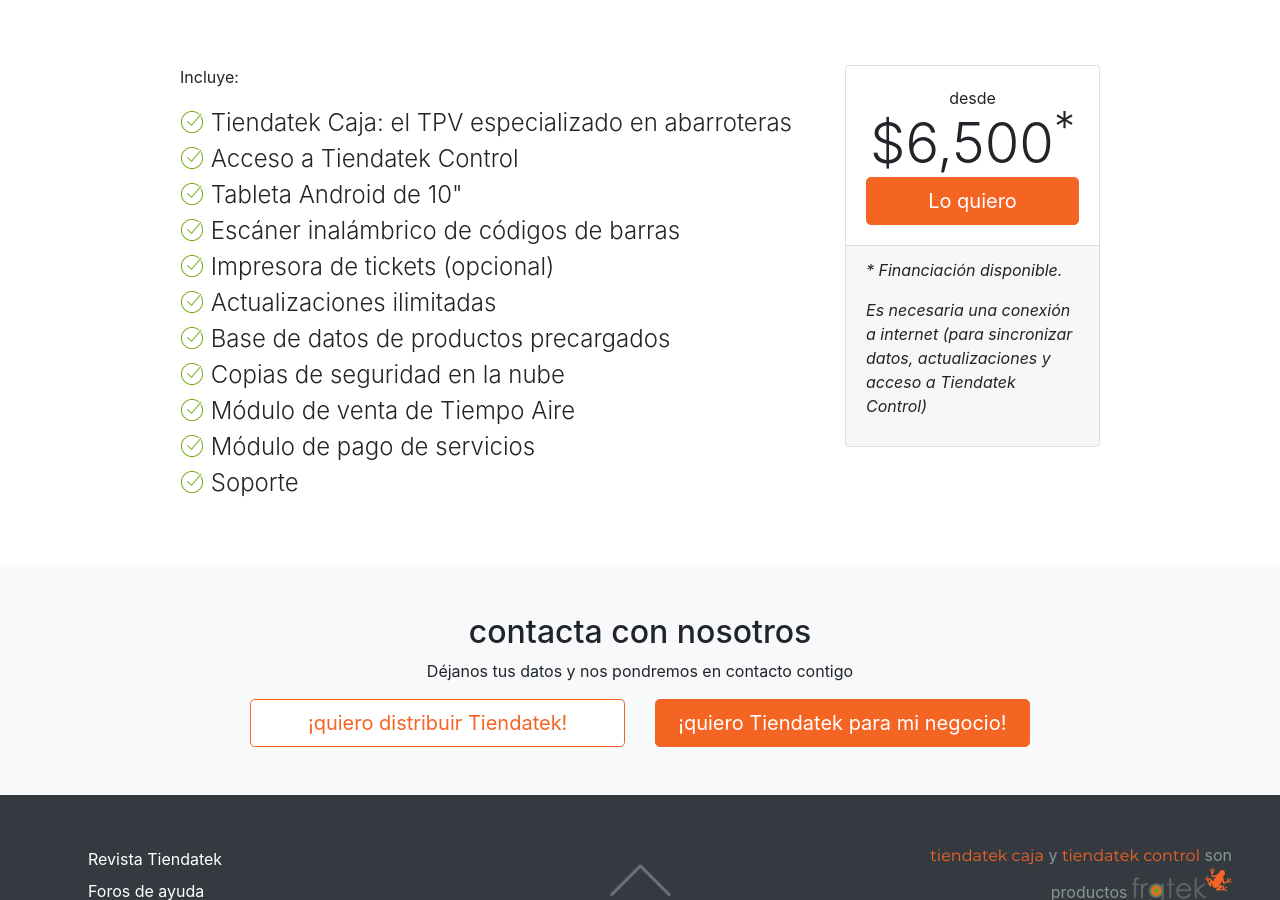
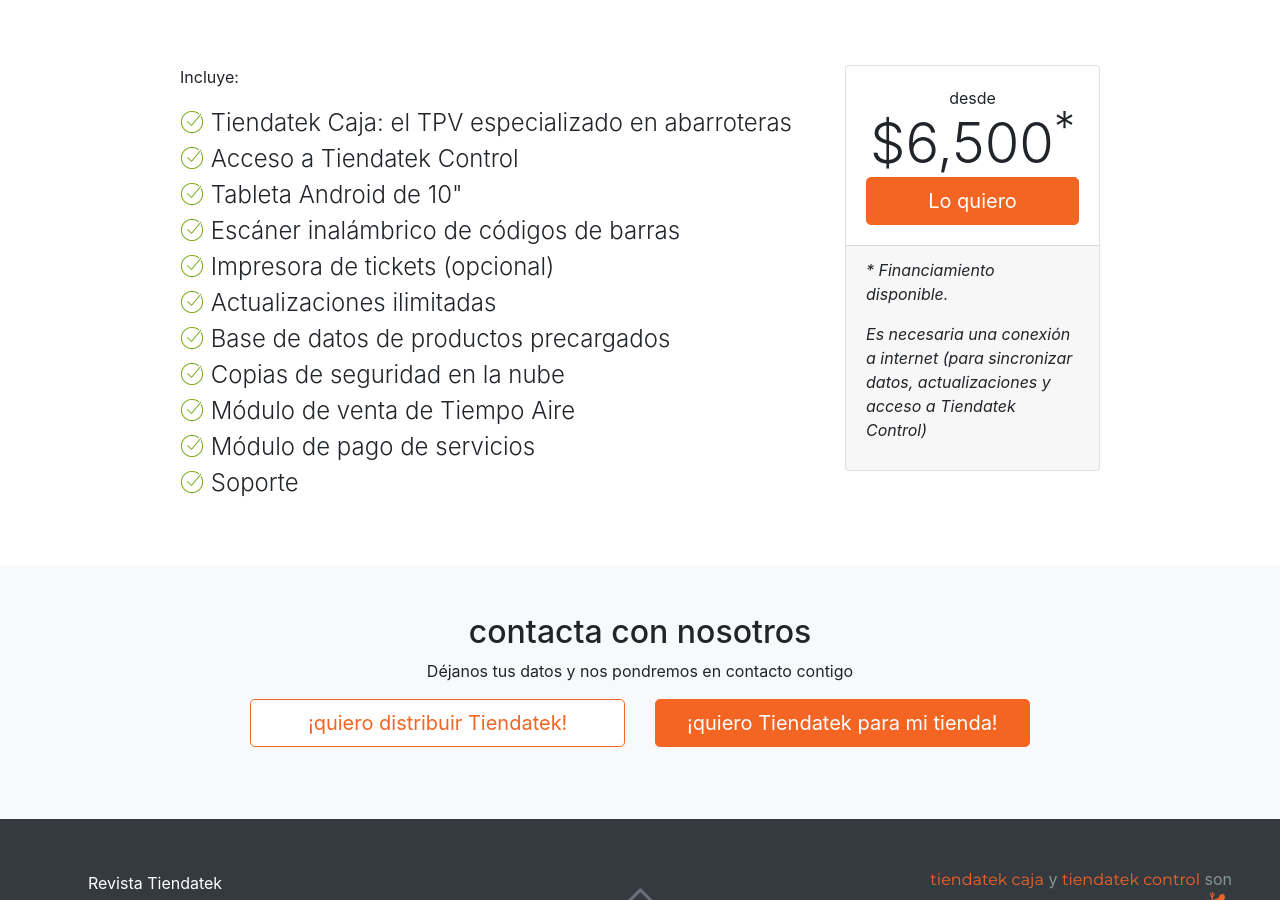
Before and after one commit to Frogtek/tiendatek.mx-site, a Jekyll site: the page built from index.md, in a window 1280 px wide and 900 px high, scrolled down 6284 px. Built offline with Jekyll 4.4.1, drawn with Linux system fonts in a browser that asks for light colours; some web fonts are replaced.

Commit message:
Add minor mx text tweaks

```diff
--- a/_includes/common-contact.html
+++ b/_includes/common-contact.html
@@ -8,24 +8,18 @@
     <div class="row justify-content-center">
 
         {% if page.id == 'distribuidores' %}
-            <div class="col col-4">
-                <a href="{{ site.form_shopkeeper_url }}" target="_blank"
-                   class="btn btn-lg btn-outline-frogtek btn-block">¡quiero Tiendatek para mi negocio!</a>
-            </div>
-            <div class="col col-4 ">
+            <div class="col col-md-4 mb-4">
                 <a href="{{ site.form_distributor_url }}" target="_blank"
-                   class="btn btn-lg btn-frogtek btn-block">¡quiero distribuir
-                    Tiendatek!</a>
+                   class="btn btn-lg btn-frogtek btn-block">¡quiero distribuir Tiendatek!</a>
             </div>
         {% else %}
-            <div class="col col-4 ">
+            <div class="col col-md-4 mb-4">
                 <a href="{{ site.baseurl }}/distribuidores/" target="_blank"
-                   class="btn btn-lg btn-outline-frogtek btn-block">¡quiero distribuir
-                    Tiendatek!</a>
+                   class="btn btn-lg btn-outline-frogtek btn-block">¡quiero distribuir Tiendatek!</a>
             </div>
-            <div class="col col-4">
+            <div class="col col-md-4 mb-4">
                 <a href="{{ site.form_shopkeeper_url }}" target="_blank"
-                   class="btn btn-lg btn-frogtek btn-block">¡quiero Tiendatek para mi negocio!</a>
+                   class="btn btn-lg btn-frogtek btn-block">¡quiero Tiendatek para mi tienda!</a>
             </div>
         {% endif %}
     </div>
--- a/_includes/home-price.html
+++ b/_includes/home-price.html
@@ -35,7 +35,7 @@
                 </div>
                 <div class="card-footer text-left">
                     <em>
-                        <p>* Financiación disponible.</p>
+                        <p>* Financiamiento disponible.</p>
                         <p>Es necesaria una conexión a internet (para sincronizar datos, actualizaciones y
                             acceso a Tiendatek Control)</p>
                     </em>
```
